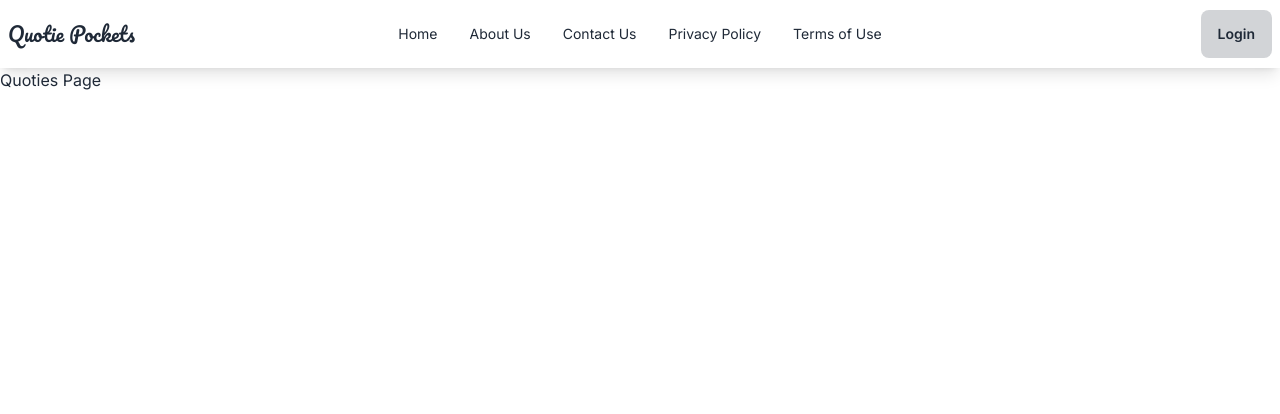
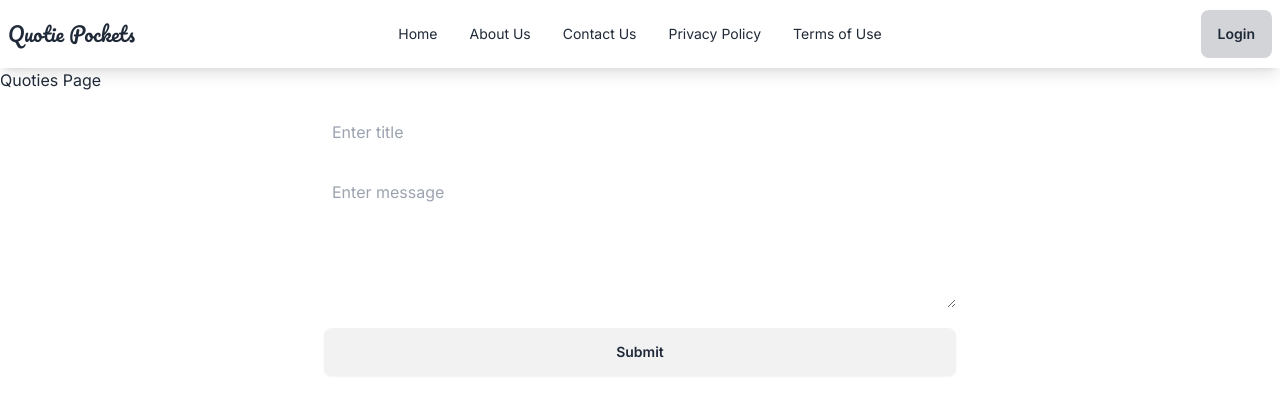
Before and after one commit to VikasMeshram2708/Quotie-Pockets, a Next.js app: page /quoties in a window 1280 px wide. Shown: the top 414 px of the page. Built offline with nearby package versions, Linux system fonts and the light colour scheme.

Commit message:
:sparkles: Added form layout.

```diff
--- a/app/quoties/page.tsx
+++ b/app/quoties/page.tsx
@@ -2,6 +2,12 @@ export default function Quoties() {
   return (
     <section>
       <h1>Quoties Page</h1>
+
+      <form className="max-w-2xl mx-auto p-5 grid gap-5">
+        <input type="text" className="p-2 rounded" placeholder="Enter title" />
+        <textarea className="p-2 rounded" placeholder="Enter message" rows={5}></textarea>
+        <button type="button" className="btn btn-primary-200 border">Submit</button>
+      </form>
     </section>
   );
 }
```
